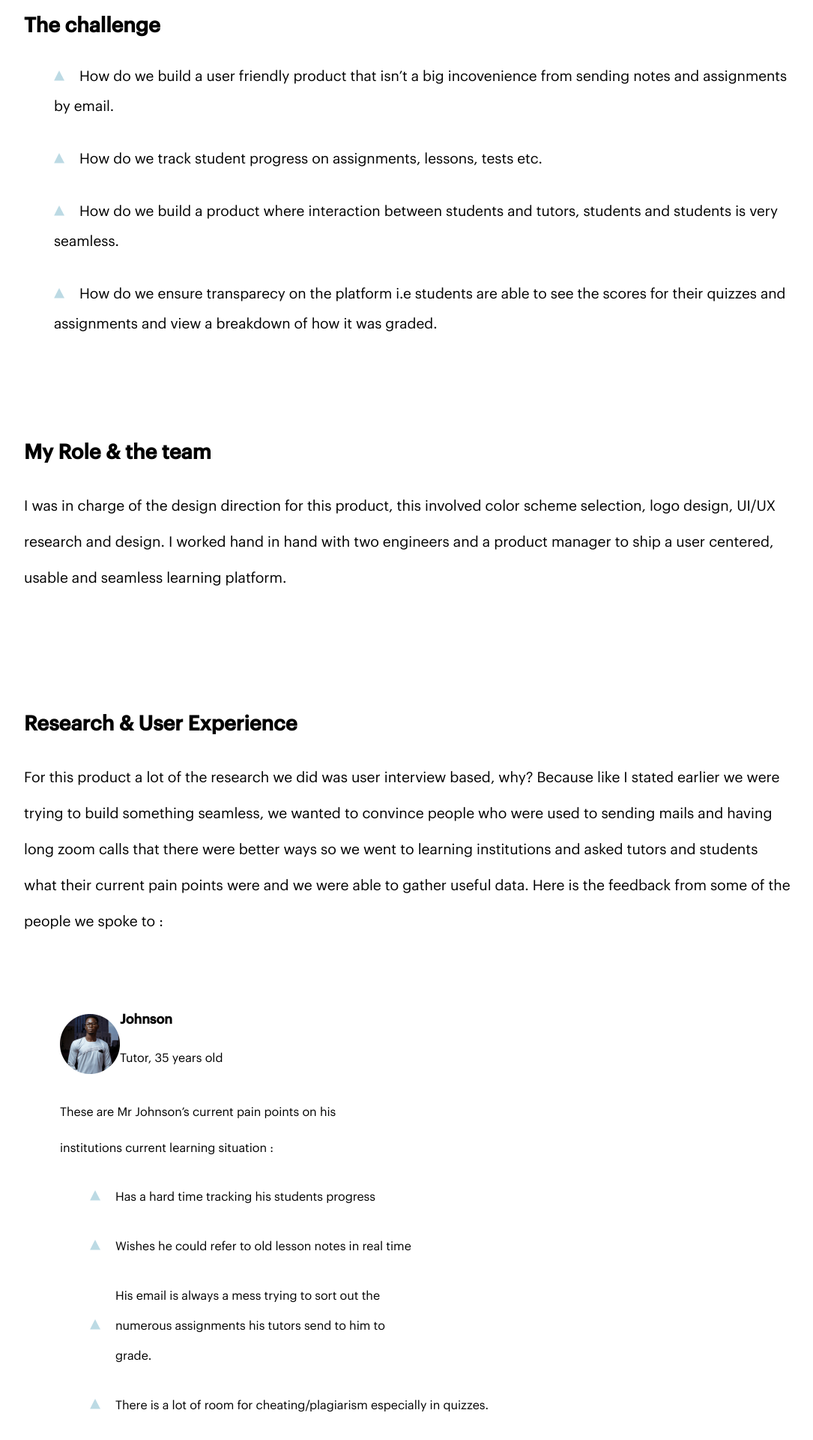
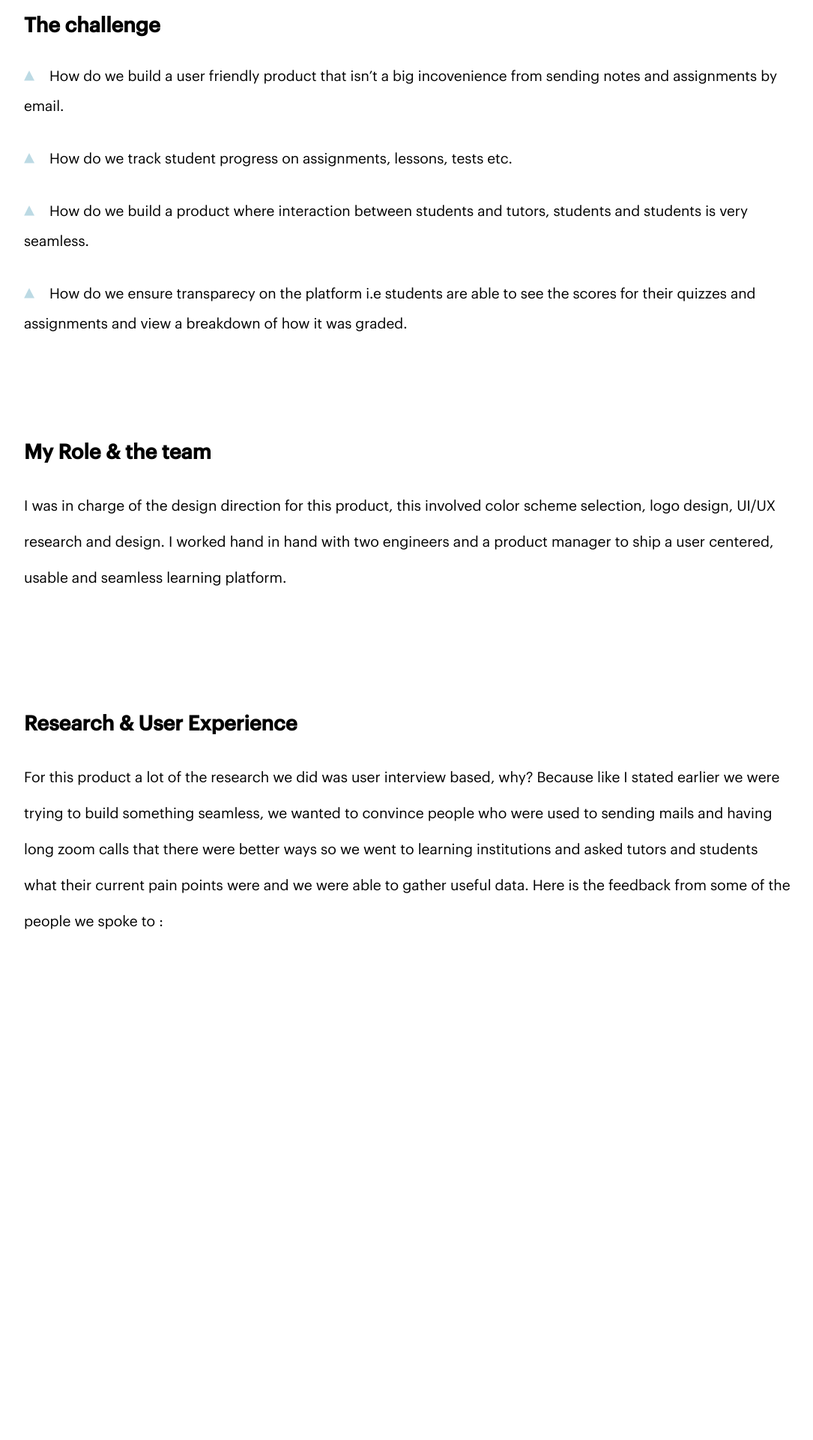
Before and after one commit to Sideshow-Charles/Kolawole-Porfolio, a Nuxt app: page /citrone in a window 1280 px wide. Shown: the part 1541-3461 px from the top of the page at 75% size, without its empty margins (96-1181 px from the left). After the commit the page ends 2954 px from the top, so only its background shows below. Built offline with nearby package versions, Linux system fonts and the light colour scheme.

Commit message:
new product screens

```diff
--- a/components/Header.vue
+++ b/components/Header.vue
@@ -52,18 +52,18 @@ export default {
 
      methods: {
        toggleMobileNav() {
-         this.mobileNav = !this.mobileNav
+        //  this.mobileNav = !this.mobileNav
        },
 
-       showdropDown() {
-         this.dropDown = !this.dropDown
-       },
+      //  showdropDown() {
+      //    this.dropDown = !this.dropDown
+      //  },
 
-       hidedropDown() {
-         if (this.dropDown = true) {
-            this.dropDown = false;
-         }
-       },
+      //  hidedropDown() {
+      //    if (this.dropDown = true) {
+      //       this.dropDown = false;
+      //    }
+      //  },
 
        // Checks the screen size to show or hide the mobile nav.
 
--- a/pages/citrone.vue
+++ b/pages/citrone.vue
@@ -43,21 +43,21 @@
 
         <section class="product__challenge">
         <p class="product__challenge__header">The challenge</p>
-        <p class="product__challenge__text">
-          <ul class="product__challenge__list">
-              <li>
-              <span><img src="../assets/images/Polygon.png" alt="" /></span>How do we build a user friendly product that isn’t a big incovenience from sending notes and assignments by email.</li>
+        <div class="product__challenge__text">
+          <div class="product__challenge__list">
+              <p>
+              <span><img src="../assets/images/Polygon.png" alt="" /></span>How do we build a user friendly product that isn’t a big incovenience from sending notes and assignments by email.</p>
 
-            <li>
-              <span><img src="../assets/images/Polygon.png" alt="" /></span>How do we track student progress on assignments, lessons, tests etc.</li>
+            <p>
+              <span><img src="../assets/images/Polygon.png" alt="" /></span>How do we track student progress on assignments, lessons, tests etc.</p>
 
-            <li>
-              <span><img src="../assets/images/Polygon.png" alt="" /></span>How do we build a product where interaction between students and tutors, students and students is very seamless.</li>
+            <p>
+              <span><img src="../assets/images/Polygon.png" alt="" /></span>How do we build a product where interaction between students and tutors, students and students is very seamless.</p>
 
-            <li>
-              <span><img src="../assets/images/Polygon.png" alt="" /></span>How do we ensure transparecy on the platform i.e students are able to see the scores for their quizzes and assignments and view a breakdown of how it was graded.</li>
-          </ul>
-        </p>
+            <p>
+              <span><img src="../assets/images/Polygon.png" alt="" /></span>How do we ensure transparecy on the platform i.e students are able to see the scores for their quizzes and assignments and view a breakdown of how it was graded.</p>
+          </div>
+        </div>
     </section>
     <section class="product__role">
         <p class="product__role__header">My Role & the team</p>
@@ -69,15 +69,15 @@
         <p class="product-research__and__user__experience__text">For this product a lot of the research we did was user interview based, why? Because like I stated earlier we were trying to build something seamless, we wanted to convince people who were used to sending mails and having long zoom calls that there were better ways so we went to learning institutions and asked tutors and students what their current pain points were and we were able to gather useful data. Here is the feedback from some of the people we spoke to :</p>
     </section>
 
-    <section class="research-points__container">
+    <!-- <section class="research-points__container">
         <section class="research-individual__points">
             <img src="../assets/images/Johnson.png" alt="" width="80px" height="80px">
             <div class="research-individual__info">
             <p class="research-individual__name">Johnson</p>
             <p class="research-individual__role">Tutor, 35 years old</p>
             </div>
-        </section>
-        <p class="research-point__header">
+        </section> -->
+        <!-- <p class="research-point__header">
                 These are Mr Johnson’s current pain points on his <br> institutions current learning situation :
         </p>
 
@@ -100,7 +100,7 @@
 
               <span class="icon"><img src="../assets/images/Polygon.png" alt=""></span><li class="input-details__list">There is a lot of room for cheating/plagiarism especially in quizzes.</li>
          </ul>
-    </section>
+    </section>-->
     </section>
   </div>
 </template>
@@ -217,9 +217,9 @@ export default {
   margin-bottom: 2rem;
 }
 
-.product__challenge__list li {
+.product__challenge__list p {
   margin: 30px 0;
-  list-style: none;
+  /* list-style: none; */
   font-family: "Graphik-Regular";
   font-size: 19px;
   font-weight: 400;
@@ -228,7 +228,7 @@ export default {
   text-align: left;
 }
 
-.product__challenge__list li span {
+.product__challenge__list p span {
   margin-right: 20px;
 }
 
@@ -310,25 +310,35 @@ export default {
   margin-top: 0.5rem;
 }
 
-.input-details__lists {
-    display: flex;
-    align-items: center;
+@media screen and (max-width: 980px) {
+  .product__container {
+    padding-left: 64px;
+    padding-right: 64px;
+  }
+
+.about-product__container {
+    padding-left: 64px;
+    padding-right: 64px;
+  }
+
+  .citrone-hero__image {
+    padding: 0 64px;
+  }
 }
 
-.input-details__lists li {
-  margin: 5px 0;
-  list-style: none;
-  font-family: "Graphik-Regular";
-  font-size: 1rem;
-  font-weight: 400;
-  line-height: 40px;
-  letter-spacing: 0em;
-  text-align: left;
-  margin-left: 20px;
-  width: 50rem;
-}
+@media screen and (max-width: 768px) {
+  .product__container {
+    padding-left: 32px;
+    padding-right: 32px;
+  }
 
-.input-details__list {
-    margin-left: 20px;
+.about-product__container {
+    padding-left: 32px;
+    padding-right: 32px;
+  }
+
+  .citrone-hero__image {
+    padding: 0 32px;
+  }
 }
 </style>
--- a/pages/index.vue
+++ b/pages/index.vue
@@ -28,10 +28,10 @@
           <p>Some of my selected work</p>
         </section>
         <section class="selected-works__container">
-          <a href="/kuda-business-banking"><img src="../assets/images/selected-work1.png" alt="" /></a>
-          <a href="/monthly"><img src="../assets/images/selected-work2.png" alt="" /></a>
-          <a href="/citrone"><img src="../assets/images/selected-work3.png" alt=""/></a>
-          <img src="../assets/images/selected-work4.png" alt="" />
+          <Nuxt-Link to="/kuda-business-banking"><img src="../assets/images/selected-work1.png" alt="" /></Nuxt-Link>
+          <Nuxt-Link to="/monthly"><img src="../assets/images/selected-work2.png" alt="" /></Nuxt-Link>
+          <Nuxt-Link to="/citrone"><img src="../assets/images/selected-work3.png" alt=""/></Nuxt-Link>
+          <Nuxt-Link to="/coded-agents"><img src="../assets/images/selected-work4.png" alt="" /></Nuxt-Link>
         </section>
       </section>
     </section>
@@ -131,7 +131,7 @@ export default {
 }
 
 .selected-works__container img {
-  width: 520px;
+  max-width: 500px;
   margin-bottom: 72px;
   /* width: 100%; */
 }
@@ -140,9 +140,10 @@ export default {
   margin-right: 72px;
 }
 
-.selected-works__container img:nth-child(3) {
+.selected-works__container img:nth-child(2) {
   margin-right: 72px;
 }
+
 
 .sub-footer__container {
   text-align: center;
@@ -159,7 +160,7 @@ export default {
 
 @media screen and (min-width: 1600px) {
   .selected-works__container img {
-    width: 800px;
+    max-width: 670px;
   }
 }
 
--- a/pages/monthly.vue
+++ b/pages/monthly.vue
@@ -268,4 +268,36 @@ export default {
   line-height: 3rem;
   margin-bottom: 3rem;
 }
+
+@media screen and (max-width: 980px) {
+  .product__container {
+    padding-left: 64px;
+    padding-right: 64px;
+  }
+
+.about-product__container {
+    padding-left: 64px;
+    padding-right: 64px;
+  }
+
+  .monthly-hero__image {
+    padding: 0 64px;
+  }
+}
+
+@media screen and (max-width: 768px) {
+  .product__container {
+    padding-left: 32px;
+    padding-right: 32px;
+  }
+
+.about-product__container {
+    padding-left: 32px;
+    padding-right: 32px;
+  }
+
+  .monthly-hero__image {
+    padding: 0 32px;
+  }
+}
 </style>
```
Also changed, not shown: pages/coded-agents.vue (added).
